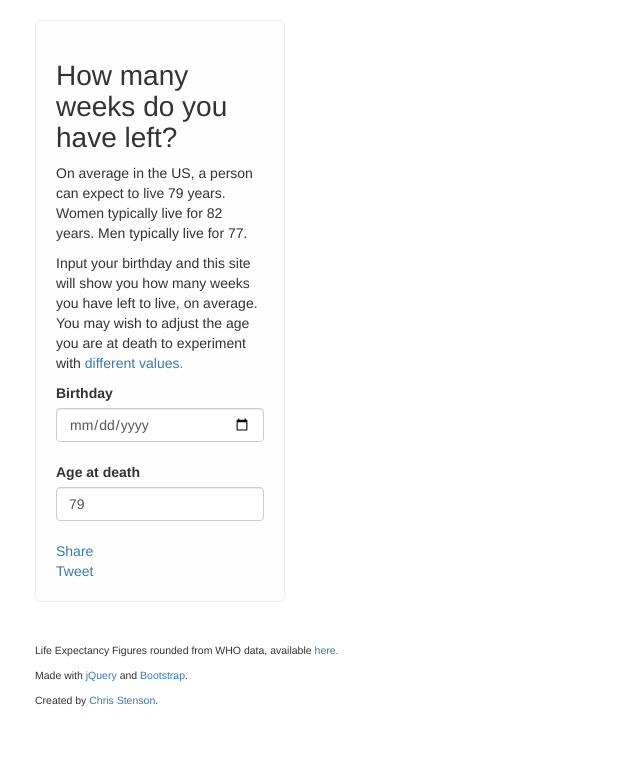
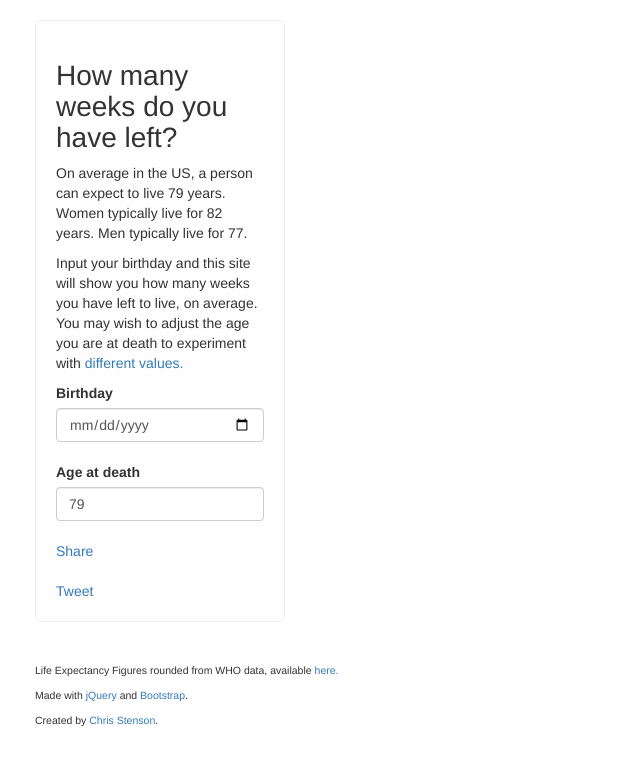
Before and after one commit to christopherstenson/weeks, a plain HTML site: page index.html in a window 1280 px wide. Shown: the whole page, without its empty margins (0-640 px from the left). Drawn offline with nearby package versions, Linux system fonts and the light colour scheme.

Commit message:
Line break between share buttons

```diff
--- a/index.html
+++ b/index.html
@@ -186,8 +186,8 @@
             <label for="age">Age at death</label>
             <input class="form-control" type="number" id="age" value="79" min="0" oninput="eval()"/>
 
-            <div class="fb-share-button" data-href="https://christopherstenson.github.io/weeks/" data-layout="button_count" data-size="small" data-mobile-iframe="true"><a class="fb-xfbml-parse-ignore" target="_blank" href="https://www.facebook.com/sharer/sharer.php?u=https%3A%2F%2Fchristopherstenson.github.io%2Fweeks%2F&amp;src=sdkpreparse">Share</a></div>
-            <a href="https://twitter.com/share" class="twitter-share-button" data-url="https://christopherstenson.github.io/weeks/" data-hashtags="WeeksOfYourLife" data-show-count="true">Tweet</a><script async src="//platform.twitter.com/widgets.js" charset="utf-8"></script>
+            <div class="fb-share-button" data-href="https://christopherstenson.github.io/weeks/" data-layout="button_count" data-size="small" data-mobile-iframe="true"><a class="fb-xfbml-parse-ignore" target="_blank" href="https://www.facebook.com/sharer/sharer.php?u=https%3A%2F%2Fchristopherstenson.github.io%2Fweeks%2F&amp;src=sdkpreparse">Share</a></div><br />
+            <a href="https://twitter.com/share" class="twitter-share-button" data-text="How many weeks do you have left?" data-url="https://christopherstenson.github.io/weeks/" data-hashtags="WeeksOfYourLife" data-show-count="false">Tweet</a><script async src="//platform.twitter.com/widgets.js" charset="utf-8"></script>
           </div>
         </div>
 
```
